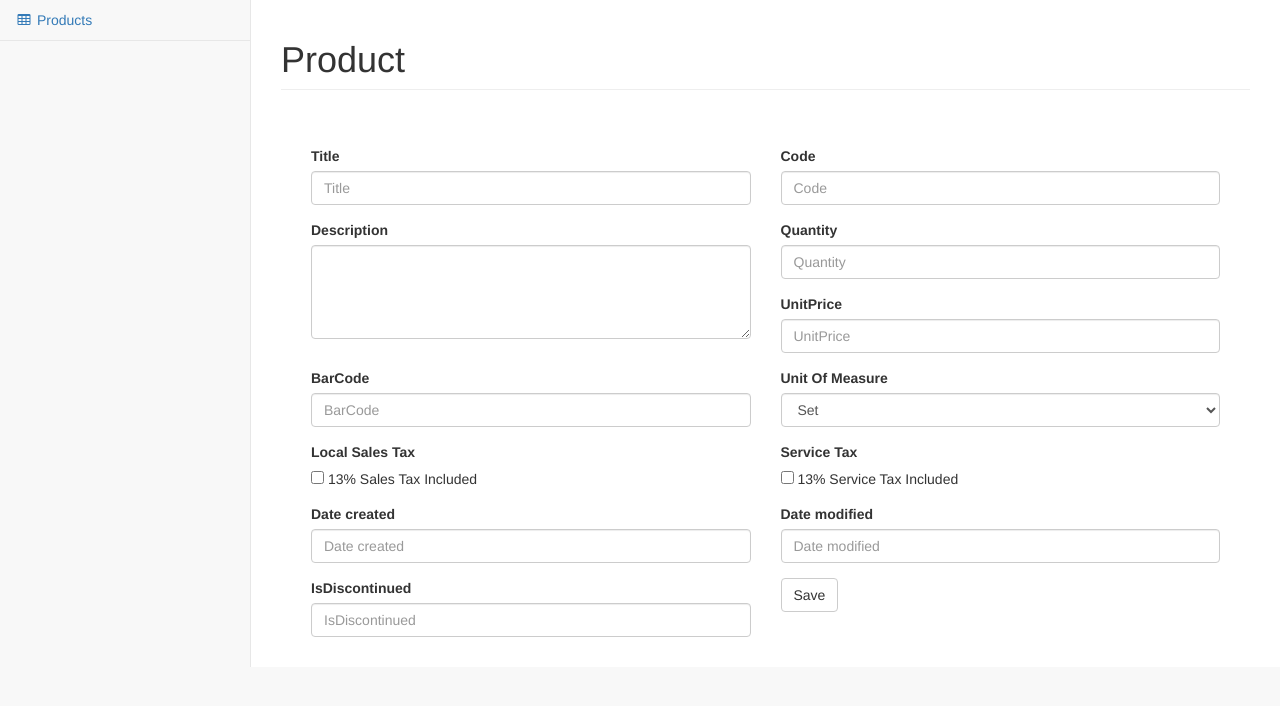
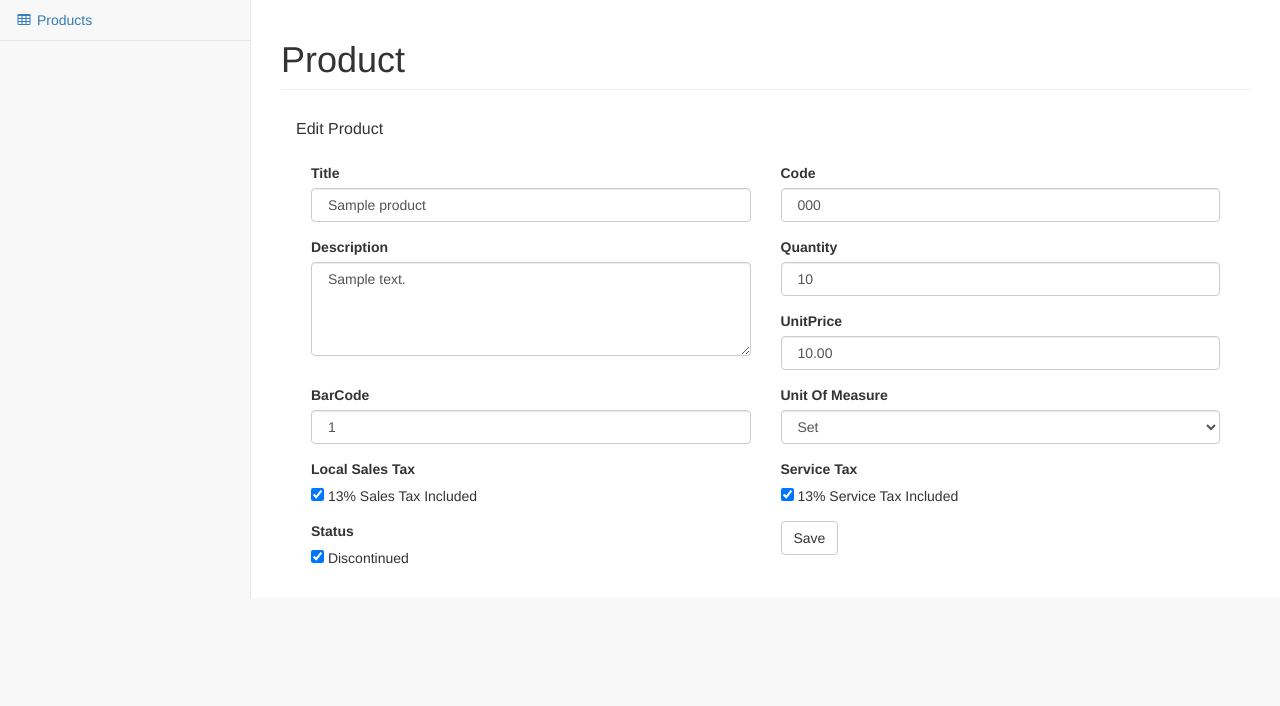
Before and after one commit to hayashi-leo/django-facturas, a Django app: page /dashboard/product/1/edit/ in a window 1280 px wide. Shown: the part 51-757 px from the top of the page. Run offline with Django 3.2, Linux system fonts and the light colour scheme; a user stored in the database is signed in; tables that the repository leaves empty hold one stand-in row (values such as "Sample post"); some libraries are stand-ins or nearby versions.

Commit message:
Can modify/edit existing product

```diff
--- a/products/forms.py
+++ b/products/forms.py
@@ -20,12 +20,16 @@ class ProductForm(forms.ModelForm):
 class NewProductForm(forms.ModelForm):
 
     class Meta:
-        '''
-        With class Meta, we tell django which model
-        should be used to create this form
-        '''
-
         model = Product
         fields = ('title', 'code', 'description',
                   'quantity', 'unitPrice', 'barCode',
                   'unitOfMeasure', 'isSaleTaxIncluded', 'isServiceTaxIncluded',)
+
+class EditProductForm(forms.ModelForm):
+
+    class Meta:
+        model = Product
+        fields = ('title', 'code', 'description',
+                  'quantity', 'unitPrice', 'barCode',
+                  'unitOfMeasure', 'isSaleTaxIncluded', 'isServiceTaxIncluded',
+                  'isDiscontinued')
--- a/products/views.py
+++ b/products/views.py
@@ -2,11 +2,17 @@ from django.contrib.auth.decorators import login_required
 from django.shortcuts import render, redirect, get_object_or_404
 from .models import Product
 from django.utils import timezone
-from .forms import ProductForm, NewProductForm
+from .forms import ProductForm, NewProductForm, EditProductForm
 
 # Create your views here.
 
 LOGIN_URL = '/' # redirect to this URL when user is not authenticated, in our case, the home_page
+
+all_units_of_measure = (
+    'Set', 'Roll', 'Square', 'Meter',
+    'Bag', 'Box', 'Dozen', 'Half Dozen',
+    'Kilograms',
+)
 
 @login_required(login_url=LOGIN_URL)
 def product_list(request):
@@ -22,7 +28,7 @@ def product_detail(request, pk):
 @login_required(login_url=LOGIN_URL)
 def product_new(request):
     if request.method == 'POST':
-        form = NewProductForm(request.POST)
+        form = NewProductForm(request.POST, initial={"UnitOfMeasure":"Set"})
 
         if form.is_valid():
             product = form.save(commit=False)
@@ -32,22 +38,27 @@ def product_new(request):
             product.isDiscontinued = False
             product.save()
             return redirect('product_detail', pk=product.pk)
+
     else:
         form = NewProductForm()
     return render(request, 'products/product_edit.html', {'form': form,
-                                                          'title': 'New Product'})
+                                                          'title': 'New Product',
+                                                          'all_units_of_measure': all_units_of_measure})
 
 @login_required(login_url=LOGIN_URL)
 def product_edit(request, pk):
     product = get_object_or_404(Product, pk=pk)
     if request.method == 'POST':
-         form = ProductForm(request.POST, instance=product)
+         form = EditProductForm(request.POST, instance=product)
          if form.is_valid():
+              print('product_edit POST is valid')
               product = form.save(commit=False)
               product.user = request.user
               product.date_modified = timezone.now()
               product.save()
               return redirect('product_detail', pk=product.pk)
     else:
-         form = ProductForm(instance=product)
-    return render(request, 'products/product_edit.html', {'form':form})
+         form = EditProductForm(instance=product)
+    return render(request, 'products/product_edit.html', {'form':form,
+                                                          'title': 'Edit Product',
+                                                          'all_units_of_measure': all_units_of_measure})
--- a/templates/products/product_edit.html
+++ b/templates/products/product_edit.html
@@ -23,42 +23,44 @@
                 <form role="form" method="post">
             <fieldset>
                 {% csrf_token %}
+                {{ form.errors }}
+                {{ form.non_field_errors }}
+
                 <div class="col-lg-12">
                 {% for field in form.visible_fields %}
 
                 <div class="form-group col-12 col-sm-6">
                     {% if field.label == 'IsServiceTaxIncluded' %}
                     <label> Service Tax </label> <br>
-                    <input name="{{ field.name }}" type="checkbox"> 13% Service Tax Included
+                    <input name="{{ field.name }}" type="checkbox" {% if field.value == True %} checked {% endif %}> 13% Service Tax Included
                     {% elif field.label == 'IsSaleTaxIncluded' %}
                     <label> Local Sales Tax </label> <br>
-                    <input name="{{ field.name }}" type="checkbox"> 13% Sales Tax Included
+                    <input name="{{ field.name }}" type="checkbox" {% if field.value == True %} checked {% endif %}> 13% Sales Tax Included
+                    {% elif field.label == 'IsDiscontinued' %}
+                    <label> Status </label> <br>
+                    <input name="{{ field.name }}" type="checkbox" {% if field.value == True %} checked {% endif %}> Discontinued
                     {% elif field.label == 'Description' %}
                     <label>{{ field.label }}</label>
-                    <textarea class="form-control" rows="4" name="{{ field.name }}"></textarea>
+                    <textarea class="form-control" rows="4" name="{{ field.name }}">{% if field.value %} {{ field.value }} {% endif %}</textarea>
                     {% elif field.label == 'UnitOfMeasure' %}
                     <label>Unit Of Measure</label>
                     <select class="form-control" name="{{ field.name }}">
-                        <option>Set</option>
-                        <option>Roll</option>
-                        <option>Square Meter</option>
-                        <option>Bag</option>
-                        <option>Box</option>
-                        <option>Dozen</option>
-                        <option>Half Dozen</option>
-                        <option>Kilograms</option>
-                        <option></option>
+                        {% for unitOfMeasure in all_units_of_measure %}
+                        <option value="{{ unitOfMeasure }}" {% if field.value == unitOfMeasure %} selected="selected" {% endif %}>{{ unitOfMeasure }}</option>
+                        {% endfor %}
                     </select>
                     {% else %}
                     <label>{{ field.label }}</label>
-                    <input class="form-control" name="{{ field.name }}" placeholder="{{ field.label }}" type="text">
+                    <input class="form-control" name="{{ field.name }}" placeholder="{{ field.label }}" type="text" value="{% if field.value %} {{ field.value }} {% endif %}">
                     {% endif %}
                     {% if field.help_text %}
                     <span class="help-block">{{ field.help_text|safe }}</span>
                     {% endif %}
 
                     {% for error in field.errors %}
+                    <div class="form-group has-error">
                     <label class="control-label">{{ error }}</label>
+                    </div>
                     {% endfor %}
                 </div>
                 {% endfor %}
```
Also changed, not shown: templates/products/product_detail.html (+9 -4 lines).
